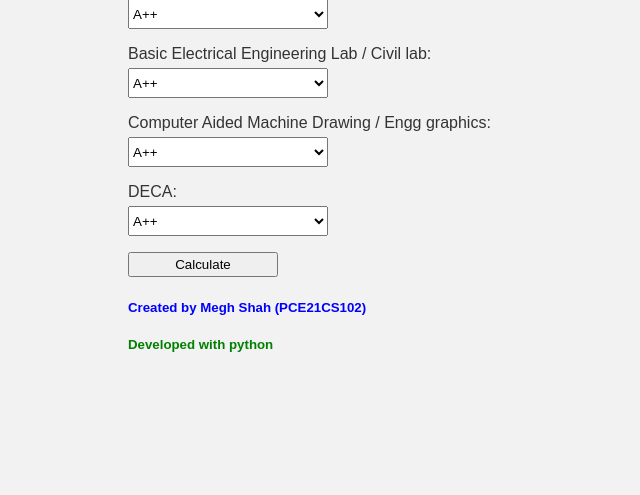
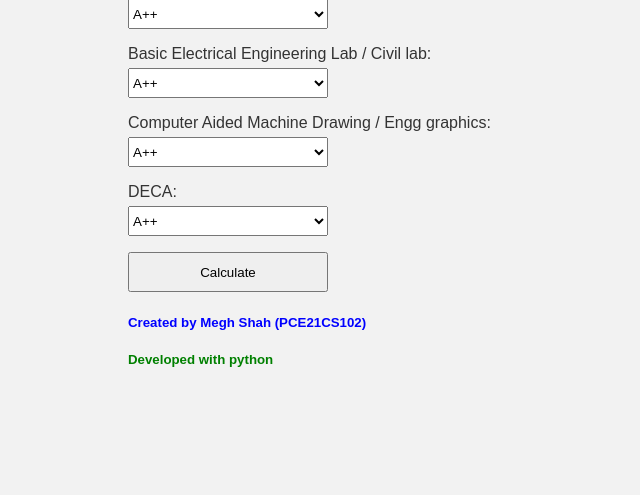
Before and after one commit to Mshah2003/sgpa_calculator, a Django app: page / in a window 1280 px wide. Shown: the part 745-1240 px from the top of the page, without its empty margins (0-640 px from the left). Before the commit the page ends 1097 px from the top, so only its background shows below. Run offline with Django 4.2, Linux system fonts and the light colour scheme.

Commit message:
Update sgpa_calculator.html

```diff
--- a/templates/sgpa_calculator.html
+++ b/templates/sgpa_calculator.html
@@ -91,7 +91,7 @@ body{
 <form method="post" action="{% url 'calculate_sgpa' %}">
     {% csrf_token %}
     {{ form.as_p }}
-    <input type="submit" value="Calculate" style="width: 150px; height: 25px;">
+    <input type="submit" value="Calculate" style="width: 200px; height: 40px;">
 </form>
 
 
```
